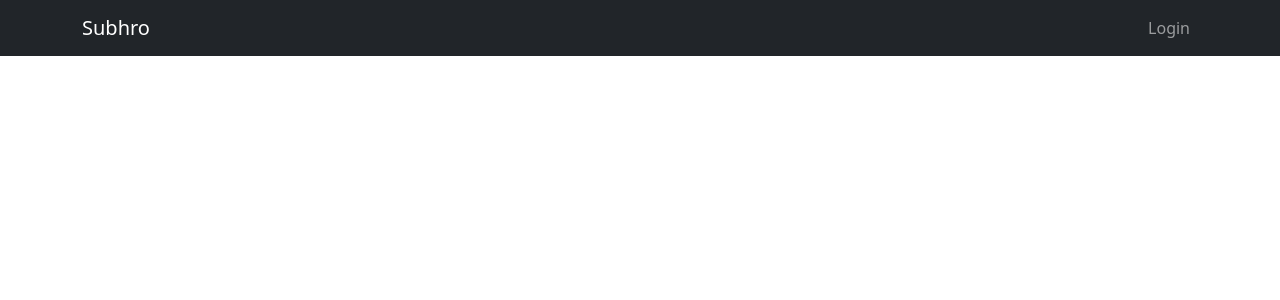
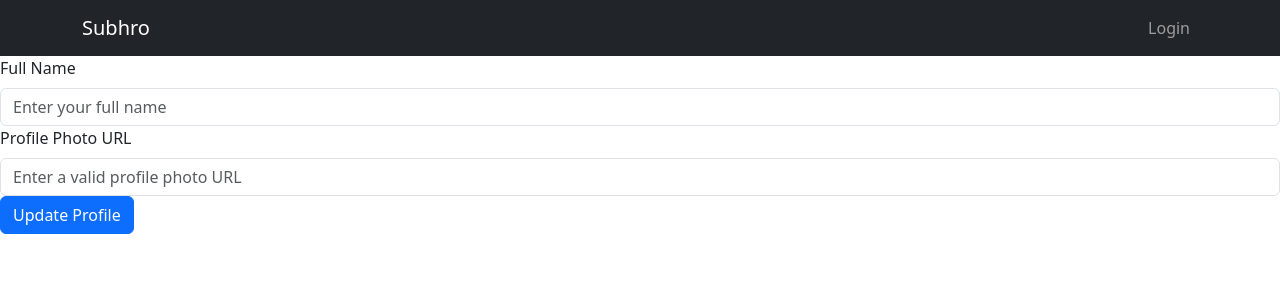
Before and after one commit to subhro7264/Expense-Tracker, a React (Create React App) app in the folder expense-tracker/: page /profile in a window 1280 px wide. Before the commit this address had no page. Shown: the top 300 px of the page. Built offline with nearby package versions, Linux system fonts and the light colour scheme.

Commit message:
Expense-Tracker

```diff
--- a/expense-tracker/src/App.js
+++ b/expense-tracker/src/App.js
@@ -7,6 +7,8 @@ import NavBar from "./components/Layout/Navbar";
 import AuthContext from "./components/store/auth-context";
 import AuthForm from "./components/Auth/AuthForm";
 import ForgotPassFrom from "./components/Auth/ForgotPassFrom";
+import Profile from "./components/Pages/Profile";
+
 
 function App() {
   const authCtx = useContext(AuthContext);
@@ -20,13 +22,13 @@ function App() {
           exact
           path="/"
           element={isLoggedIn ? <Home /> : <Navigate to="/auth" replace />}
-        />
+       />
         isLoggedIn && <Route path="/auth" element={<AuthForm />} />
         <Route
             path="/auth/ForgotPassWord"
             element={<ForgotPassFrom />}
           />
-
+       <Route path="//profile" element={<Profile/>}/>
 
       </Routes>
     </Fragment>
--- a/expense-tracker/src/components/Layout/Navbar.js
+++ b/expense-tracker/src/components/Layout/Navbar.js
@@ -50,6 +50,7 @@ const NavBar = ({ onShowCart }) => {
               </Button>
             )}
 
+
           </Nav>
         </Navbar.Collapse>
       </Container>
--- a/expense-tracker/src/components/Pages/Home.js
+++ b/expense-tracker/src/components/Pages/Home.js
@@ -1,10 +1,22 @@
-import React from 'react'
+import React,{useContext} from 'react'
+import AuthContext from '../store/auth-context'
+import { Card,Button,} from 'react-bootstrap';
+import { Link } from 'react-router-dom';
+const Home = () => {
+  const authCtx = useContext(AuthContext);
+  const isLoggedIn = authCtx.isLoggedIn;
+  return (
+    <Card >
+     <h2 className=''>Welcome to the Expense Tracker</h2>
+    {isLoggedIn && (
+              <Button className='ms-auto md-5' variant="outline-success" >
 
-const Home = () => {
-  return (
-    <div>
-    WElcome to the Expense Tracker
-    </div>
+                 <Link to="profile" target="_blank">
+                 Complete profile
+              </Link>
+              </Button>
+            )}
+    </Card>
   )
 }
 
--- /dev/null
+++ b/expense-tracker/src/components/Pages/Profile.js
@@ -0,0 +1,77 @@
+import React, { Fragment, useRef ,useState} from "react";
+import { Form, Button, Alert } from 'react-bootstrap';
+const Profile = () => {
+  const fullNameRef = useRef();
+  const profilePicRef = useRef();
+  const [error, setError] = useState('');
+  const [success, setSuccess] = useState(false);
+  const submitHandler =async (e) => {
+    e.preventDefault();
+    const fullName = fullNameRef.current.value;
+    const profilePic = profilePicRef.current.value;
+
+    const update = {
+      fullName: fullName,
+      profilePic: profilePic,
+    };
+    if (!fullName || !profilePic) {
+        setError('Please fill out all fields.');
+        return;
+      }
+    fullNameRef.current.value='';
+    profilePicRef.current.value='';
+
+    const response = await fetch(
+        "https://identitytoolkit.googleapis.com/v1/accounts:update?KEY=AIzaSyDzG7xWkD186fKUg_yhjslT2FShKXhEDPI",
+        {
+          method: "POST",
+          body: JSON.stringify(update),
+          headers: {
+            "Content-Type": "application/json",
+          },
+        }
+      );
+      const data = await response.json();
+      console.log(data);
+
+  };
+
+  return (
+    <Fragment>
+  <div className="user-profile-form-container">
+      <Form onSubmit={submitHandler} className="user-profile-form">
+        <Form.Group controlId="fullName">
+          <Form.Label>Full Name</Form.Label>
+          <Form.Control
+            type="text"
+            placeholder="Enter your full name"
+            ref={fullNameRef}
+            required
+          />
+        </Form.Group>
+
+        <Form.Group controlId="profilePic">
+          <Form.Label>Profile Photo URL</Form.Label>
+          <Form.Control
+            type="url"
+            placeholder="Enter a valid profile photo URL"
+            ref={profilePicRef}
+            required
+          />
+        </Form.Group>
+
+        {error && <Alert variant="danger">{error}</Alert>}
+
+        {success && <Alert variant="success">Profile updated successfully!</Alert>}
+
+        <Button variant="primary" type="submit">
+          Update Profile
+        </Button>
+      </Form>
+    </div>
+</Fragment>
+
+  );
+};
+
+export default Profile;
```
